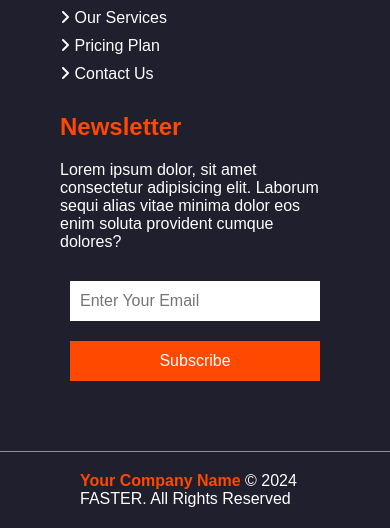
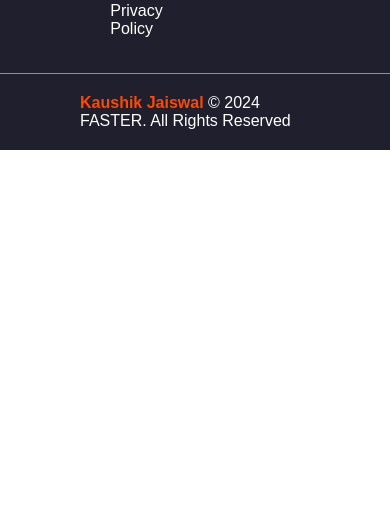
Before and after one commit to kaushikjaiswal05/Logistics, a plain HTML site: page index.html in a window 390 px wide. Shown: the part 10618-11146 px from the top of the page. After the commit the page ends 10768 px from the top, so only its background shows below. Drawn offline with Linux system fonts and the light colour scheme.

Commit message:
Final Commit

```diff
--- a/index.html
+++ b/index.html
@@ -353,6 +353,8 @@
                     <li><i class="fa-solid fa-angle-right"></i> <a href="#">Our Services</a></li>
                     <li><i class="fa-solid fa-angle-right"></i> <a href="#">Pricing Plan</a></li>
                     <li><i class="fa-solid fa-angle-right"></i> <a href="#">Contact Us</a></li>
+
+                    <li><i class="fa-solid fa-angle-right"></i> <a href="#">Privacy Policy</a></li>
                 </ul>
             </div>
             <div class="news">
@@ -363,7 +365,7 @@
         </div>
     </section>
     <footer>
-        <p><span>Your Company Name</span> &copy; 2024 FASTER. All Rights Reserved</p>
+        <p><span>Kaushik Jaiswal</span> &copy; 2024 FASTER. All Rights Reserved</p>
     </footer>
 </body>
 </html>
--- a/styles.css
+++ b/styles.css
@@ -60,7 +60,7 @@
     padding: 15px 8px 15px 8px;
 }
 
-.logo .active {
+.logo .active{
     background-color: #FF4800;
 }
 
@@ -1163,10 +1163,11 @@ footer span {
     }
 
     .container10 {
-        flex-direction: column;
+        flex-direction: row;
         text-align: center;
         align-items: center;
         justify-content: center;
+        padding: 15px 28px;
     }
 
     .container10 h1 {
@@ -1178,7 +1179,7 @@ footer span {
     }
 
     .news {
-        width: 350px;
+        width: 320px;
     }
 
     .news input[type="text"] {
@@ -1322,6 +1323,7 @@ footer span {
 
     .testimonials .test-1, .test-2, .test-3 {
         width: 300px;
+        height: auto;
     }
 
     .container9 {
@@ -1380,4 +1382,8 @@ footer span {
      .test-1 .img div, .test-2 .img div, .test-3 .img div {
         margin-top: 30px;
      }
+
+    .container10 {
+        flex-direction: column;
+    }
 }
```
